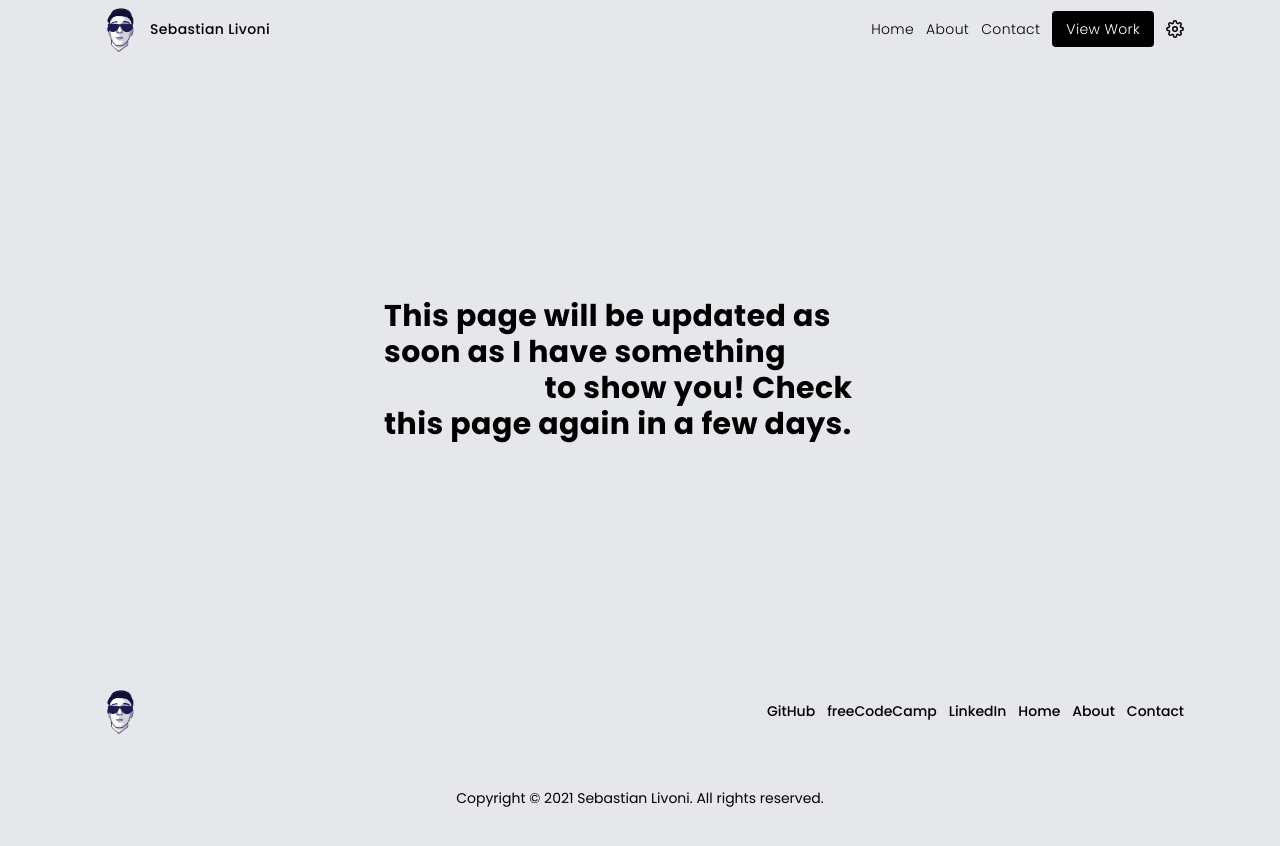
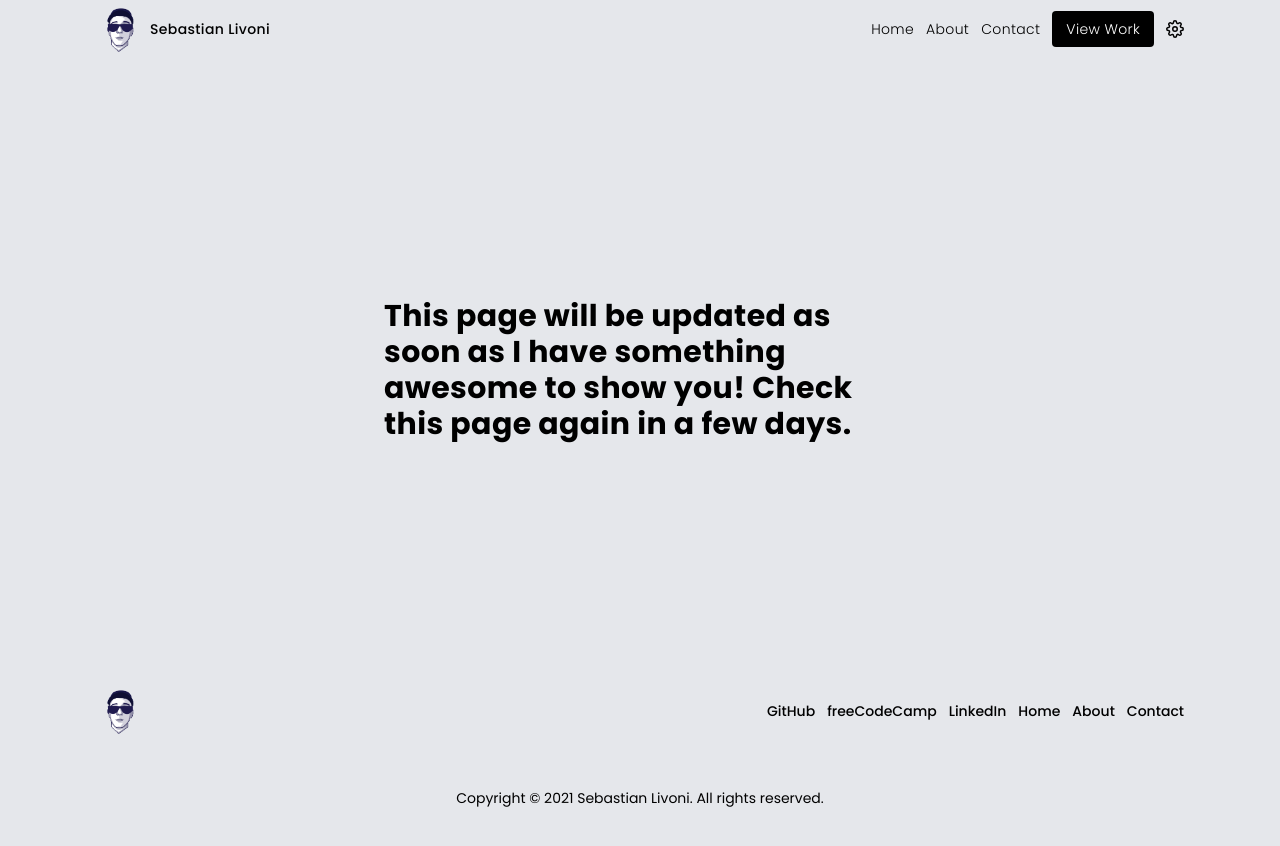
Before and after one commit to sebastianlivoni/personal-website, a React (Create React App) app: page /work in a window 1280 px wide. Shown: the top 846 px of the page. Built offline with nearby package versions, Linux system fonts and the light colour scheme.

Commit message:
work section 'awesome' text dark mode fixed

```diff
--- a/src/pages/Work.js
+++ b/src/pages/Work.js
@@ -8,7 +8,7 @@ export default function WorkPage() {
         <Nav sticky={false} />
         <div className="flex max-w-6xl mx-auto tracking-wide justify-center my-60">
           <div className="dark:text-white">
-            <h1 className="text-3xl dark:text-white font-bold max-w-lg">This page will be updated as soon as I have something <span className="text-transparent bg-clip-text bg-gradient-to-br dark:from-white dark:to-white dark:from-pink-400 dark:to-red-600">awesome</span> to show you! Check this page again in a few days.</h1>
+            <h1 className="text-3xl dark:text-white font-bold max-w-lg">This page will be updated as soon as I have something <span className="text-black dark:text-transparent bg-clip-text bg-gradient-to-br dark:from-white dark:to-white dark:from-pink-400 dark:to-red-600">awesome</span> to show you! Check this page again in a few days.</h1>
           </div>
         </div>
         <Footer />
```
